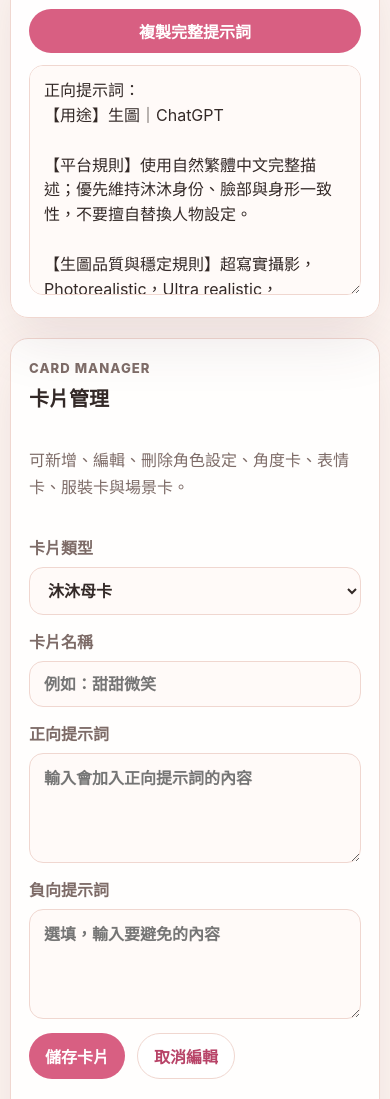
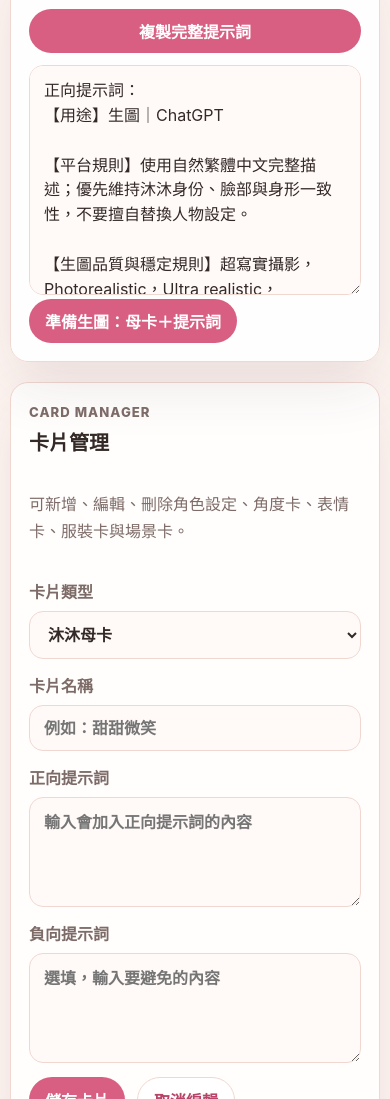
Before and after one commit to xiangdaojiuzuo/mumu-prompt-lab, a plain HTML site: page index.html in a window 390 px wide. Shown: the part 2284-3383 px from the top of the page. Drawn offline with Linux system fonts and the light colour scheme; no server answers.

Commit message:
Add prepare generation mobile share action

```diff
--- a/index.html
+++ b/index.html
@@ -26,7 +26,7 @@
     <section class="output-panel" aria-label="提示詞輸出">
       <article class="prompt-card"><div class="prompt-heading"><h2>正向提示詞</h2><button class="copy-button" data-copy="positive" type="button">複製</button></div><textarea id="positiveOutput" readonly></textarea></article>
       <article class="prompt-card"><div class="prompt-heading"><h2>負向提示詞</h2><button class="copy-button" data-copy="negative" type="button">複製</button></div><textarea id="negativeOutput" readonly></textarea></article>
-      <article class="prompt-card full-prompt"><div class="prompt-heading"><h2>完整提示詞</h2><button class="copy-button primary" data-copy="full" type="button">複製完整提示詞</button></div><textarea id="fullOutput" readonly></textarea></article>
+      <article class="prompt-card full-prompt"><div class="prompt-heading"><h2>完整提示詞</h2><button class="copy-button primary" data-copy="full" type="button">複製完整提示詞</button></div><textarea id="fullOutput" readonly></textarea><div class="form-actions"><button id="prepareGenerationButton" class="primary" type="button">準備生圖：母卡＋提示詞</button></div></article>
     </section>
   </section>
   <section class="manager panel-card" aria-label="卡片管理">
@@ -37,5 +37,6 @@
 </main>
 <script src="app.js?v=5"></script>
 <script src="image-library.js?v=6"></script>
+<script src="share-launcher.js?v=1"></script>
 </body>
 </html>
```
